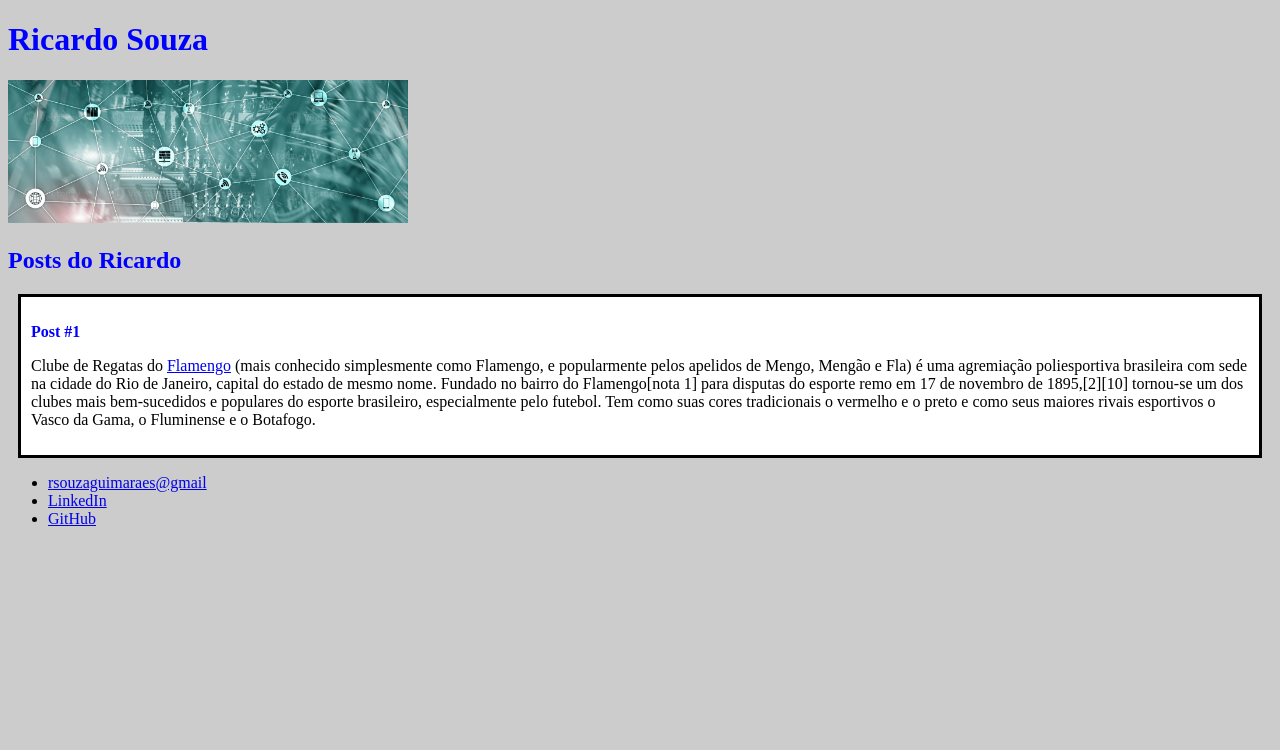
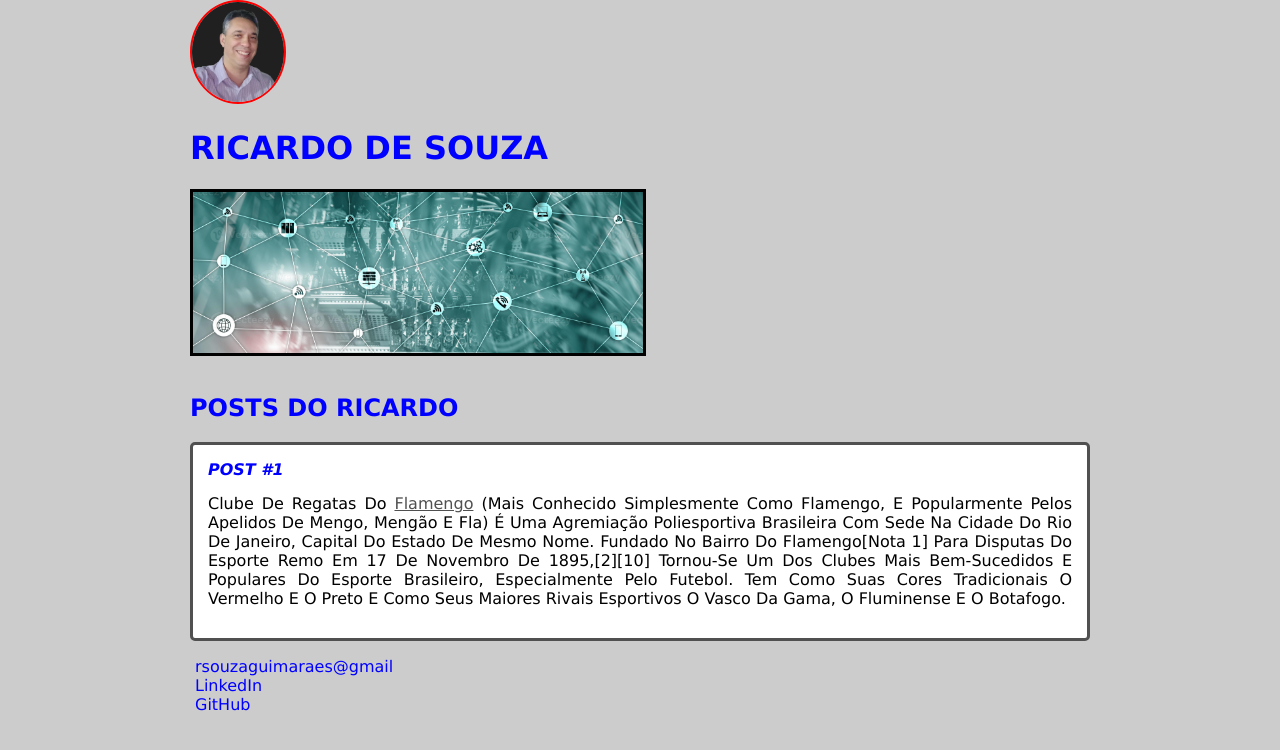
Before and after one commit to rsouzaguimaraes/Geracao_Tech_Unimed_BH, a PHP site: page /aula_html.html in a window 1280 px wide. Shown: the top 750 px of the page. Run offline with PHP 8.4, Linux system fonts and the light colour scheme.

Commit message:
Finalização do Curso de HTML5 e CSS3

```diff
--- a/Modulo_II_Fundamentos_Web_HTML_CSS/Projetos/aula_html.html
+++ b/Modulo_II_Fundamentos_Web_HTML_CSS/Projetos/aula_html.html
@@ -4,11 +4,12 @@
 		<meta charset="utf-8">
 		<title>Site de Ricardo Guimaraes</title>
 		<link rel="stylesheet" href="style.css">
+		<img src="Imagem Ricardo LinkId.png" title="Imagem Ricardo" height="100" class="photo">
 	</head>
 	<body>
 		<header>
-			<h1 id="title">Ricardo Souza</h1>
-			<img src="transferir.jpg" width="400" alt="Imagem TEC" title="Logo de Tecnologia">
+			<h1 id="title">Ricardo de Souza</h1>
+			<img src="transferir.jpg" alt="Imagem TEC" title="Logo de Tecnologia" class="post_img">
 		</header>
 	<section>
 		<header>
@@ -18,7 +19,7 @@
 			<header>
 				<h3 class="post_title">Post #1</h3>
 			</header>
-			<p>
+			<p class="post_content">
 			 Clube de Regatas do <a href="https://www.flamengo.com.br"target="_blank">Flamengo</a>
 			 (mais conhecido simplesmente como Flamengo, e popularmente pelos apelidos
 			 de Mengo, Mengão e Fla) é uma agremiação poliesportiva brasileira com sede
@@ -32,7 +33,7 @@
 		</article>
 	</section>
 	<footer>
-		<ul>
+		<ul class="contact_list">
 			<li>
 				<a href="mailto:rsouzaguimaraes@gmail.com">rsouzaguimaraes@gmail</a>
 			</li>
--- a/Modulo_II_Fundamentos_Web_HTML_CSS/Projetos/style.css
+++ b/Modulo_II_Fundamentos_Web_HTML_CSS/Projetos/style.css
@@ -1,19 +1,59 @@
 body {
 	background: #ccc;
+	font-family: verdana;
+	max-width: 900px;
+	margin: auto;
 }
 
 #title, .subtitle, .post_title {
 	color: blue;
+	text-transform:  uppercase;
+}
+
+a {
+	text-decoration: underline;
+	color: #505050
+}
+
+.photo {
+	border-radius: 50%;
+	border: 2px solid;
+	border-color: red;
 }
 
 .post_title{
 	font-size: 16px;
-	font-style: italic:
+	font-style: italic;
+	margin: 0;
+	margin-bottom: 15px;
 }
 
 .post {
 	background: #FFF;
-	padding: 10px;
-	border: 3px solid #000;
-	margin: 10px;
+	padding: 15px;
+	border: 3px solid #505050;
+	margin-bottom: : 15px;
+	border-radius: 5px;
 }
+
+.post_content {
+	margin: 0;
+	margin-bottom: 15px;
+	text-transform: capitalize;
+	text-align: justify;
+}
+.post_img {
+	margin-bottom: 15px;
+	border: 3px solid black;
+	width: 50%;
+}
+
+.contact_list {
+	list-style: none;
+	padding-left: 5px;
+}
+
+.contact_list li a{
+	color:  blue;
+	text-decoration: none;
+}
```
Also changed, not shown: Modulo_II_Fundamentos_Web_HTML_CSS/Atividades.md (+4 -0 lines), Modulo_II_Fundamentos_Web_HTML_CSS/Projetos/Imagem Ricardo LinkId.png (added).
